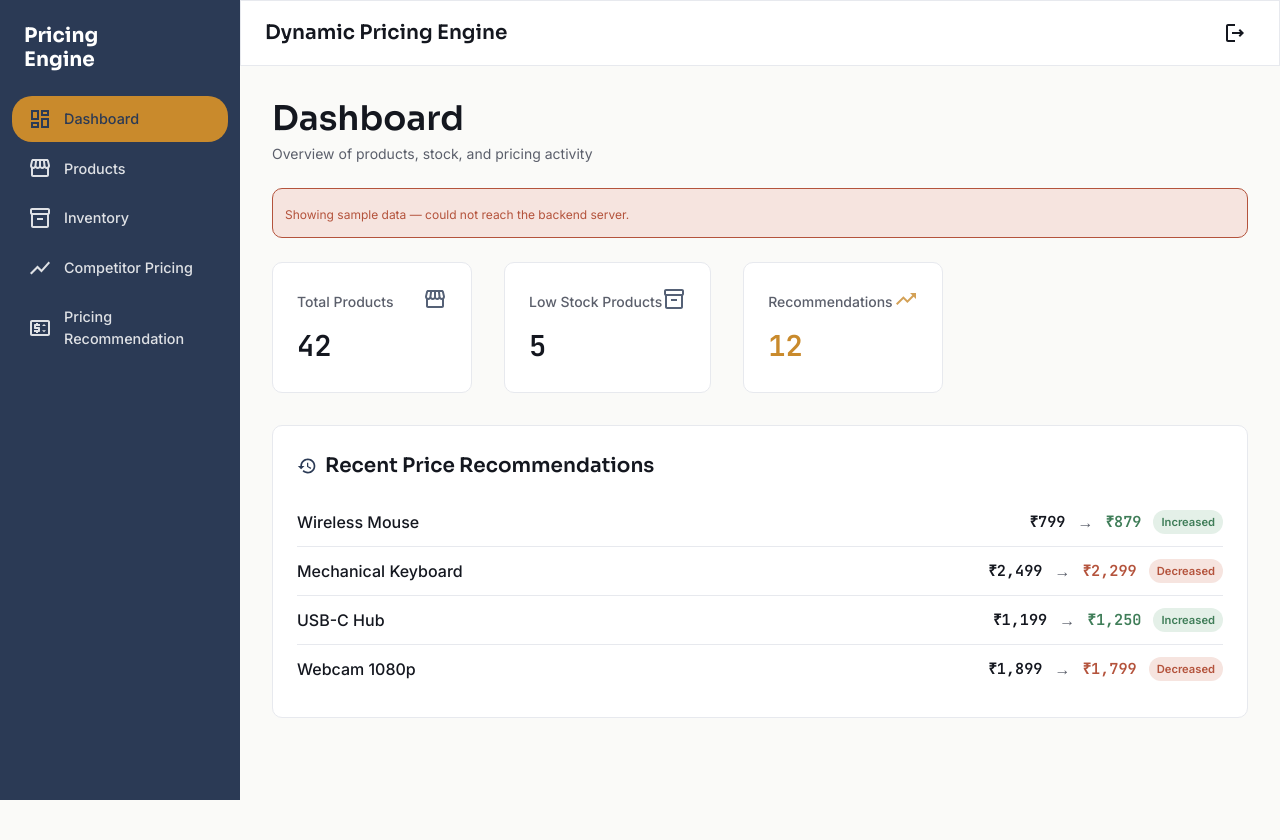
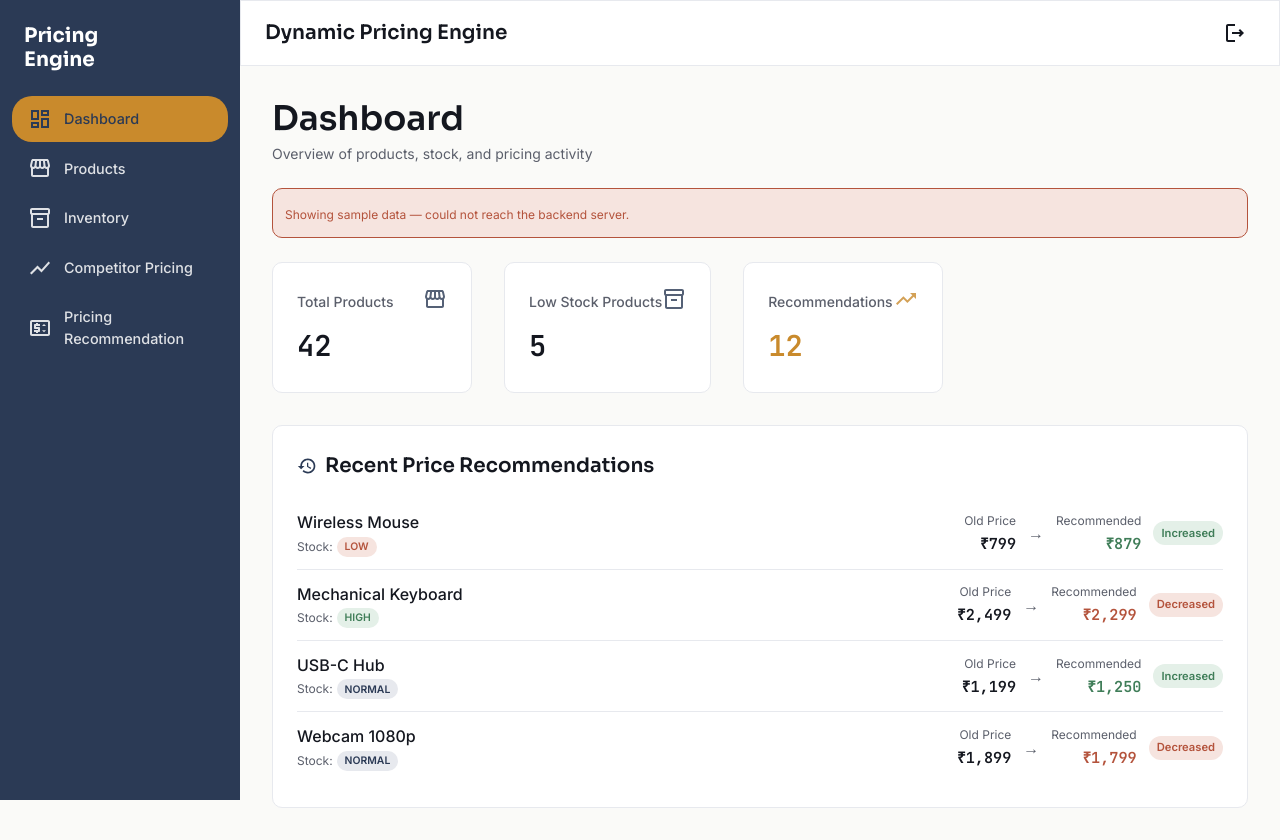
Before and after one commit to Abhijit007435/Dynamic-Pricing-Engine-, a React (Vite) app in the folder frontend/: page / in a window 1280 px wide. Before the commit the page ends 800 px from the top, so only its background shows below. Built offline with nearby package versions, Linux system fonts and the light colour scheme; no server answers; sample sign-in values are in the browser's storage.

Commit message:
Added stock status labels to Dashboard price recommendations

```diff
--- a/frontend/src/pages/Dashboard.jsx
+++ b/frontend/src/pages/Dashboard.jsx
@@ -10,9 +10,7 @@ import FadeIn from '../components/FadeIn';
 import { tokens } from '../theme';
 import { getDashboardAnalytics, getDashboardRecommendations } from '../services/api';
 
-// Fallback mock data — shown ONLY if the real backend call fails
-// (e.g. backend not running locally). Keeps the UI looking complete
-// during demos/testing instead of showing a blank error.
+// Fallback mock data — shown ONLY if the real backend call fails.
 const MOCK_STATS = {
   totalProducts: 42,
   lowStockCount: 5,
@@ -21,11 +19,21 @@ const MOCK_STATS = {
 };
 
 const MOCK_RECENT_CHANGES = [
-  { product: 'Wireless Mouse', oldPrice: 799, newPrice: 879, direction: 'up' },
-  { product: 'Mechanical Keyboard', oldPrice: 2499, newPrice: 2299, direction: 'down' },
-  { product: 'USB-C Hub', oldPrice: 1199, newPrice: 1250, direction: 'up' },
-  { product: 'Webcam 1080p', oldPrice: 1899, newPrice: 1799, direction: 'down' },
+  { product: 'Wireless Mouse', oldPrice: 799, newPrice: 879, direction: 'up', stockStatus: 'LOW' },
+  { product: 'Mechanical Keyboard', oldPrice: 2499, newPrice: 2299, direction: 'down', stockStatus: 'HIGH' },
+  { product: 'USB-C Hub', oldPrice: 1199, newPrice: 1250, direction: 'up', stockStatus: 'NORMAL' },
+  { product: 'Webcam 1080p', oldPrice: 1899, newPrice: 1799, direction: 'down', stockStatus: 'NORMAL' },
 ];
+
+// Maps backend's stockStatus value to a color, so LOW/HIGH/NORMAL are
+// visually distinct at a glance (matches the same color language as
+// the rest of the app: decrease=rust, increase=green, neutral=structure).
+const stockStatusStyle = (status) => {
+  const normalized = (status || '').toUpperCase();
+  if (normalized === 'LOW') return { bg: tokens.decreaseSoft, color: tokens.decrease };
+  if (normalized === 'HIGH') return { bg: tokens.increaseSoft, color: tokens.increase };
+  return { bg: tokens.structureSoft, color: tokens.structure };
+};
 
 export default function Dashboard() {
   const [stats, setStats] = useState(MOCK_STATS);
@@ -36,12 +44,9 @@ export default function Dashboard() {
   useEffect(() => {
     let isMounted = true;
 
-    // Fetch dashboard stats
     getDashboardAnalytics()
       .then((res) => {
         if (!isMounted) return;
-        // NOTE: adjust these field names once backend confirms exact
-        // response shape for /api/analytics/dashboard
         const data = res.data;
         setStats({
           totalProducts: data.totalProducts ?? data.total_products ?? 0,
@@ -57,18 +62,18 @@ export default function Dashboard() {
         }
       });
 
-    // Fetch recent recommendations
     getDashboardRecommendations()
       .then((res) => {
         if (!isMounted) return;
-        // NOTE: adjust these field names once backend confirms exact
-        // response shape for /api/analytics/dashboard-recommendations
+        // Real backend shape (DashboardRecommendationDTO):
+        // productName, oldPrice, recommendedPrice, stockStatus
         const list = Array.isArray(res.data) ? res.data : [];
         const mapped = list.slice(0, 5).map((item) => ({
-          product: item.productName ?? item.product ?? 'Unknown',
+          product: item.productName ?? 'Unknown',
           oldPrice: item.oldPrice ?? 0,
-          newPrice: item.recommendedPrice ?? item.newPrice ?? 0,
-          direction: (item.recommendedPrice ?? item.newPrice ?? 0) >= (item.oldPrice ?? 0) ? 'up' : 'down',
+          newPrice: item.recommendedPrice ?? 0,
+          direction: (item.recommendedPrice ?? 0) >= (item.oldPrice ?? 0) ? 'up' : 'down',
+          stockStatus: item.stockStatus ?? 'NORMAL',
         }));
         if (mapped.length > 0) setRecentChanges(mapped);
       })
@@ -125,7 +130,9 @@ export default function Dashboard() {
               </Stack>
 
               <Stack spacing={0}>
-                {recentChanges.map((change, idx) => (
+                {recentChanges.map((change, idx) => {
+                  const stockStyle = stockStatusStyle(change.stockStatus);
+                  return (
                     <Box
                       key={idx}
                       sx={{
@@ -133,16 +140,40 @@ export default function Dashboard() {
                         alignItems: 'center',
                         justifyContent: 'space-between',
                         py: 1.5,
+                        flexWrap: 'wrap',
+                        gap: 1,
                         borderBottom: idx < recentChanges.length - 1 ? `1px solid ${tokens.structureSoft}` : 'none',
                         transition: 'background-color 150ms ease',
                         '&:hover': { backgroundColor: tokens.background },
                       }}
                     >
+                      <Box>
                         <Typography variant="body1" sx={{ fontWeight: 500 }}>{change.product}</Typography>
+                        <Stack direction="row" alignItems="center" spacing={0.5} sx={{ mt: 0.3 }}>
+                          <Typography variant="caption" sx={{ color: tokens.inkSoft }}>Stock:</Typography>
+                          <Chip
+                            size="small"
+                            label={change.stockStatus}
+                            sx={{
+                              backgroundColor: stockStyle.bg,
+                              color: stockStyle.color,
+                              fontWeight: 600,
+                              fontSize: '0.65rem',
+                              height: 20,
+                            }}
+                          />
+                        </Stack>
+                      </Box>
                       <Stack direction="row" alignItems="center" spacing={1.5}>
+                        <Box sx={{ textAlign: 'right' }}>
+                          <Typography variant="caption" sx={{ color: tokens.inkSoft, display: 'block' }}>Old Price</Typography>
                           <PriceTag value={change.oldPrice} size="small" />
+                        </Box>
                         <Typography sx={{ color: tokens.inkSoft }}>→</Typography>
+                        <Box sx={{ textAlign: 'right' }}>
+                          <Typography variant="caption" sx={{ color: tokens.inkSoft, display: 'block' }}>Recommended</Typography>
                           <PriceTag value={change.newPrice} size="small" variant={change.direction === 'up' ? 'increase' : 'decrease'} />
+                        </Box>
                         <Chip
                           size="small"
                           label={change.direction === 'up' ? 'Increased' : 'Decreased'}
@@ -155,7 +186,8 @@ export default function Dashboard() {
                         />
                       </Stack>
                     </Box>
-                ))}
+                  );
+                })}
               </Stack>
             </Paper>
           </FadeIn>
```
Lines whose indentation alone changed are shown as unchanged.
